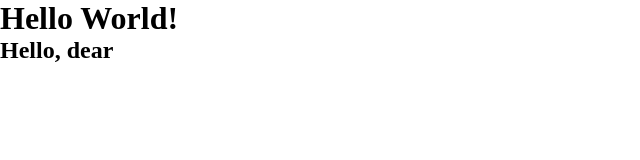
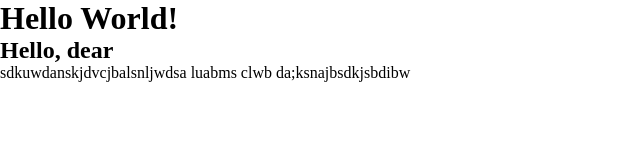
Before and after one commit to apagason/my-first-repo-apda, a plain HTML site: page index.html in a window 1280 px wide. Shown: the whole page, without its empty margins (0-640 px from the left). Drawn offline with Linux system fonts and the light colour scheme.

Commit message:
added paragraph

```diff
--- a/index.html
+++ b/index.html
@@ -7,5 +7,8 @@
 <body>
     <h1>Hello World!</h1>
     <h2>Hello, dear</h2>
+    <p>sdkuwdanskjdvcjbalsnljwdsa luabms clwb
+        da;ksnajbsdkjsbdibw
+    </p>
 </body>
 </html>
```
Also changed, not shown: style.css (line endings or trailing spaces).
